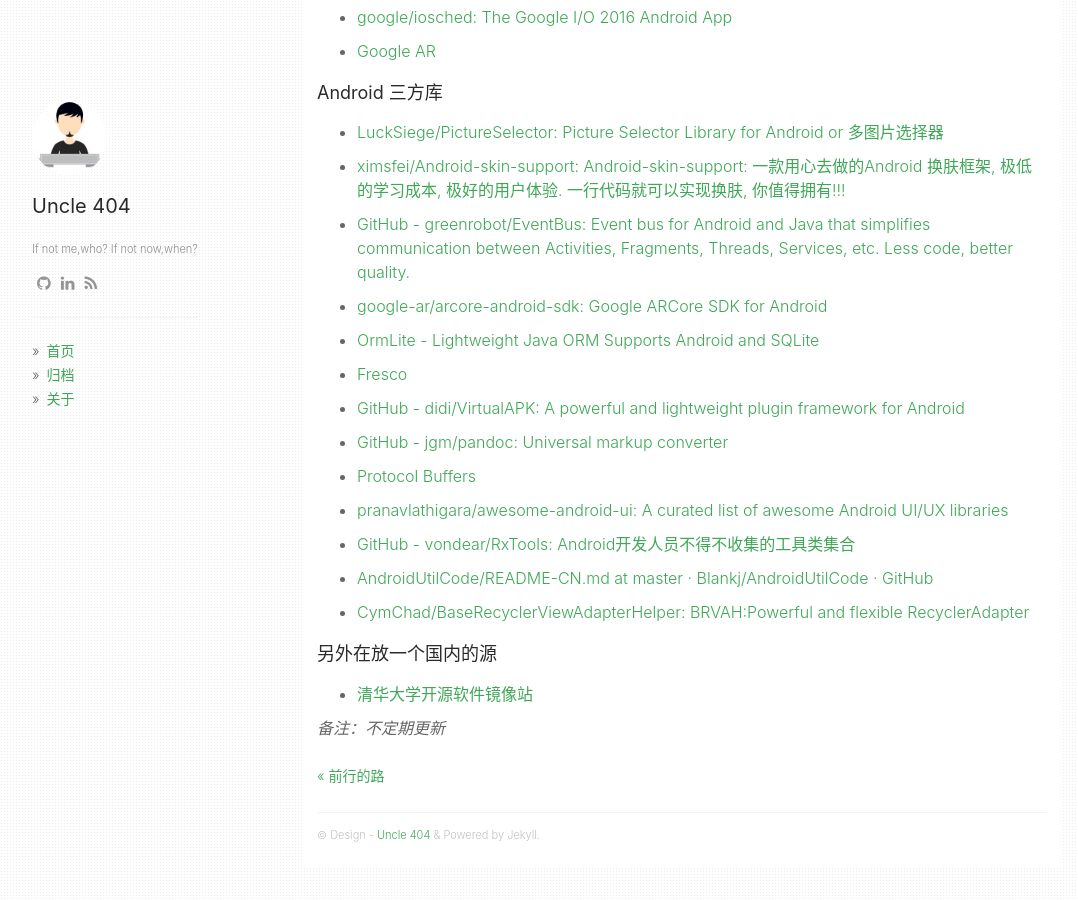
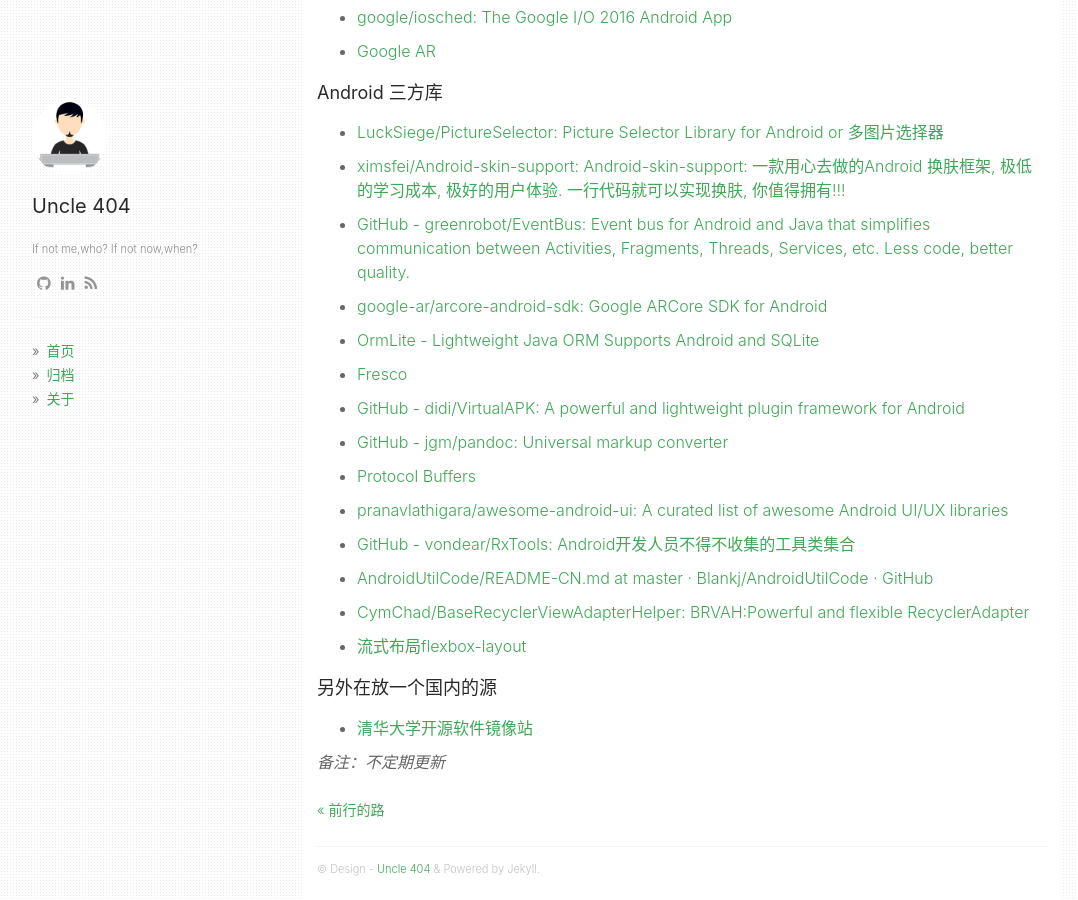
Before and after one commit to alphaletsgo/alphaletsgo.github.com, a Jekyll site: the page built from _posts/2019-04-17-open-collection.md, in a window 1280 px wide and 900 px high, scrolled down 689 px. Shown: the whole window, without its empty margins (53-1131 px from the left). Built offline with Jekyll 4.4.1, drawn with Linux system fonts in a browser that asks for light colours; nearby versions of some CDN libraries.

Commit message:
modify collection

```diff
--- a/_posts/2019-04-17-open-collection.md
+++ b/_posts/2019-04-17-open-collection.md
@@ -71,6 +71,8 @@ categories: [other]
 
 - [CymChad/BaseRecyclerViewAdapterHelper: BRVAH:Powerful and flexible RecyclerAdapter](https://github.com/CymChad/BaseRecyclerViewAdapterHelper)
 
+- [流式布局flexbox-layout](https://github.com/google/flexbox-layout)
+
 ## 另外在放一个国内的源
 
 - [清华大学开源软件镜像站](https://mirrors.tuna.tsinghua.edu.cn/help/AOSP/)
```
